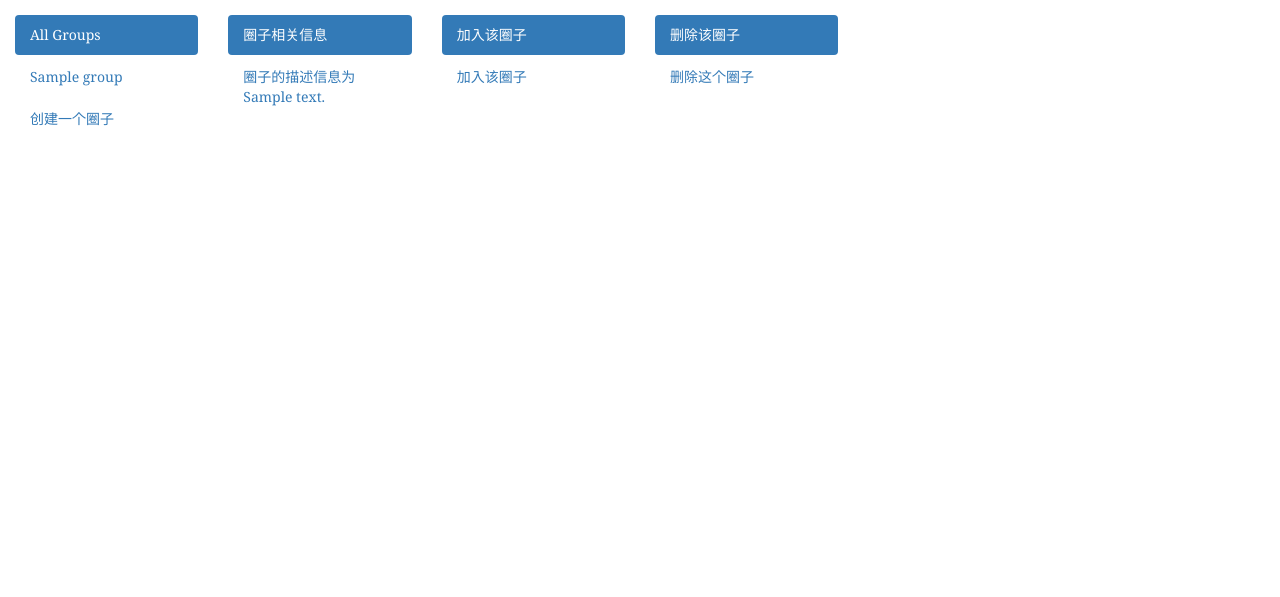
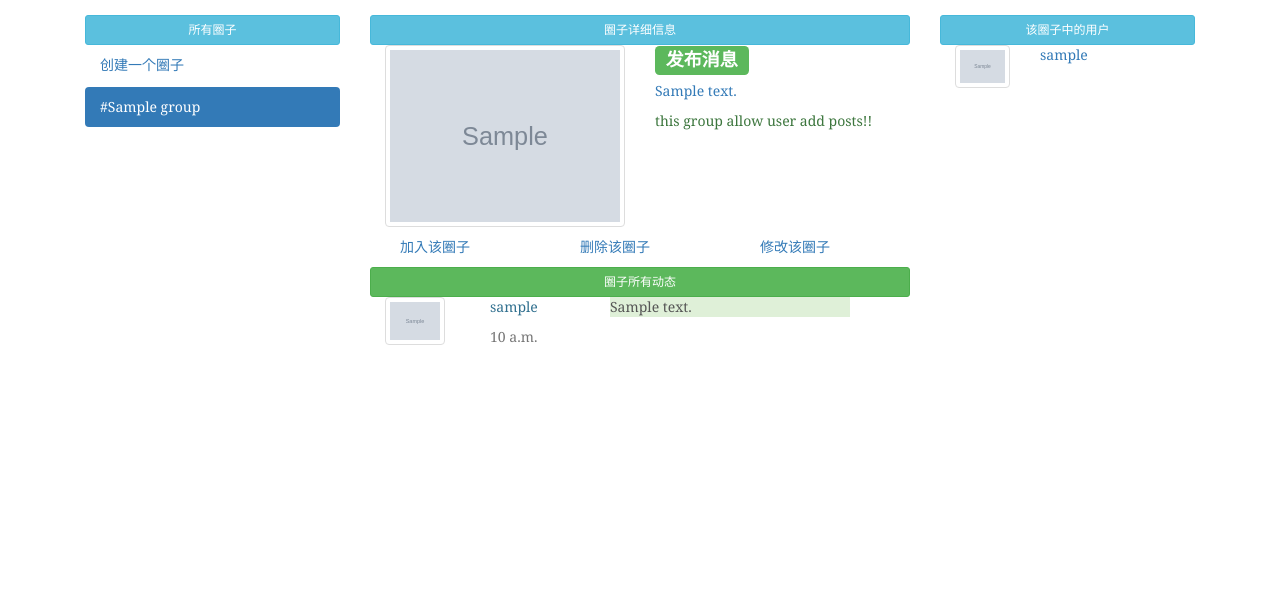
Before and after one commit to viciousstar/-, a Django app: page /groups/ in a window 1280 px wide. Shown: the part 51-648 px from the top of the page. Run offline with Django 3.2, Linux system fonts and the light colour scheme; tables that the repository leaves empty hold one stand-in row (Sample ...); some libraries are stand-ins or nearby versions; some web fonts are replaced.

Commit message:
优化界面

```diff
--- a/HIT_Groups/Groups/models.py
+++ b/HIT_Groups/Groups/models.py
@@ -1,6 +1,4 @@
 from django.db import models
-from django.forms import ModelForm
-from django.views.generic.edit import CreateView, UpdateView, DeleteView
 
 
 class Group(models.Model):
@@ -37,9 +35,3 @@ class Group(models.Model):
     def GetLastPost(group):
         post_list = group.post_group.all().order_by("-posted_time")
         return post_list
-
-
-class ContactForm(ModelForm):
-    class Meta:
-        model = Group
-        fields = ('image', 'name', 'description', 'tag', 'permit')
--- a/HIT_Groups/Groups/templates/Groups/GroupIndex.html
+++ b/HIT_Groups/Groups/templates/Groups/GroupIndex.html
@@ -5,81 +5,96 @@
 {% endblock headblock %}
 
 {% block content %}
-<div class="row">
-    <div class="col-md-2">
-        <ul class="nav nav-pills nav-stacked">
-            <li class="active">
-                <a href="#">All Groups</a>
-            </li>
-            {% if group_list %}
-            {% for group in group_list %}
-            <li><a href="{% url 'Groups:GroupDetail' group.id %}">{{ group.name }}</a></li>
+<div class="container">
+    <div class="row">
+        <div class="col-md-3">
+            <button type="button" class="btn btn-info btn-sm btn btn-primary btn-lg btn-block">所有圈子</button>
+            <ul class="nav nav-pills nav-stacked">
+                <li class="center-block"><a href="{% url 'Groups:GroupCreate' %}" class="center-block">创建一个圈子</a></li>
+                {% if group_list %}
+                {% for group in group_list %}
+                <li class="{%if group.id == cur_group.id %} active {%endif%}"><a
+                        href="{% url 'Groups:GroupsIndex' %}?group={{group.id}}">#{{group.name}}</a></li>
+                {% endfor %}
+                {% else %}
+                <p>No groups are available</p>
+                {% endif %}
+        </div>
+        <div class="col-md-6">
+            <button type="button" class="btn btn-info btn-sm btn btn-primary btn-lg btn-block">圈子详细信息</button>
+            <div class="row">
+                <div class="col-md-6">
+                    {% if cur_group %}
+                    <img src="{{ cur_group.image.url }}" height="200" class="img-thumbnail" alt="Responsive image">
+                    {% endif %}
+                </div>
+                <div class="col-md-6">
+                    <h3><span class="label label-success">{{cur_group.tag}}</span></h3>
+                    <p class="text-primary">{{cur_group.description}}</p>
+                    {% if cur_group.permit %}
+                    <p class="text-success">this group allow user add posts!!</p>
+                    {% else %}
+                    <p class="text-warning">this group doesn't allow user add posts!!</p>
+                    {% endif %}
+                </div>
+            </div>
+            <div class="row">
+                <div class="col-md-4">
+                    <ul class="nav nav-pills nav-stacked">
+                        <li class="center-block"><a href="{% url 'Groups:GroupAdd' cur_group.id %}"
+                                                    class="center-block">加入该圈子</a></li>
+                </div>
+                <div class="col-md-4">
+                    <ul class="nav nav-pills nav-stacked">
+                        <li class="center-block"><a href="{% url 'Groups:GroupDelete' cur_group.id %}"
+                                                    class="center-block">删除该圈子</a></li>
+                </div>
+                <div class="col-md-4">
+                    <ul class="nav nav-pills nav-stacked">
+                        <li class="center-block"><a href="{% url 'Groups:GroupModify' cur_group.id %}"
+                                                    class="center-block">修改该圈子</a></li>
+                </div>
+            </div>
+            <button type="button" class="btn btn-success btn-sm btn btn-primary btn-lg btn-block">圈子所有动态</button>
+            {% if posts %}
+            {% for post in posts %}
+            <div class="row">
+                <div class="col-md-2">
+                    <img src="{{post.author.avatar.url}}" class="img-thumbnail" alt="Responsive image">
+                </div>
+                <div class="col-md-3">
+                    <div class="row">
+                        <div class="col-md-4">
+                            <p class="text-info">{{post.author.username}}</p>
+                        </div>
+                    </div>
+                    <div class="row">
+                        <div class="col-md-12">
+                            <p class="text-muted">{{post.posted_time.time}}</p>
+                        </div>
+                    </div>
+                </div>
+                <div class="col-md-6 center-block">
+                    <p class="bg-success center-block">{{post.text}}</p>
+                </div>
+            </div>
             {% endfor %}
-            {% else %}
-            <p>No groups are available.</p>
             {% endif %}
-            <li><a href="{% url 'Groups:GroupCreate' %}">创建一个圈子</a></li>
-        </ul>
-    </div>
-    <div class="col-md-2">
-        <ul class="nav nav-pills nav-stacked">
-            <li class="active">
-                <a href="#">圈子相关信息</a>
-            </li>
-            {% if group_list %}
-            {% for group in group_list %}
-            <li><a href="#">圈子的描述信息为{{group.description}}</a></li>
+        </div>
+        <div class="col-md-3">
+            <button type="button" class="btn btn-info btn-sm btn btn-primary btn-lg btn-block">该圈子中的用户</button>
+            {%for u in cur_group.myuser_set.all %}
+                <div class="row">
+                    <div class="col-md-4">
+                        <img src="{{u.avatar.url}}" class="img-thumbnail" alt="Responsive image">
+                    </div>
+                    <div class="col-md-4">
+                        <a href="/users/{{user.id}}">{{u.username}}</a>
+                    </div>
+                </div>
             {% endfor %}
-            {% else %}
-            <p>No groups are available.</p>
-            {% endif %}
-        </ul>
-    </div>
-    <div class="col-md-2">
-        <ul class="nav nav-pills nav-stacked">
-            <li class="active">
-                <a href="#">加入该圈子</a>
-            </li>
-            {% if group_list %}
-            {% for group in group_list %}
-            <li><a href="{% url 'Groups:GroupAdd' group.id %}">加入该圈子</a></li>
-            {% endfor %}
-            {% else %}
-            <p>No groups are available.</p>
-            {% endif %}
-        </ul>
-    </div>
-    <div class="col-md-2">
-        <ul class="nav nav-pills nav-stacked">
-            <li class="active">
-                <a href="#">删除该圈子</a>
-            </li>
-            {% if group_list %}
-            {% for group in group_list %}
-            <li><a href="{% url 'Groups:GroupDelete' group.id %}">删除这个圈子</a></li>
-            {% endfor %}
-            {% else %}
-            <p>No groups are available.</p>
-            {% endif %}
-        </ul>
+        </div>
     </div>
 </div>
 
-</div>
-
-
 {% endblock content %}
-
-
-<!--{% if group_list %}-->
-<!--<ul>-->
-<!--{% for group in group_list %}-->
-<!--<li><a href="{% url 'Groups:GroupDetail' group.id %}">{{ group.name }}</a></li>-->
-<!--<a href="{% url 'Groups:GroupAdd' group.id %}">加入该圈子</a>-->
-<!--<a href="{% url 'Groups:GroupDelete' group.id %}">删除这个圈子</a>-->
-<!--{% endfor %}-->
-<!--</ul>-->
-<!--{% else %}-->
-<!--<p>No groups are available.</p>-->
-<!--{% endif %}-->
-<!--<a href="{% url 'Groups:GroupCreate' %}">创建一个圈子</a></li>-->
--- a/HIT_Groups/Groups/views.py
+++ b/HIT_Groups/Groups/views.py
@@ -1,13 +1,24 @@
 from django.http import HttpResponse, HttpResponseRedirect
 from django.shortcuts import render, get_object_or_404, render_to_response
 from django.utils import timezone
-from .models import Group, ContactForm
+from .models import Group
+from .forms import ContactForm
 from Users.models import UsersAndGroups, MyUser
 
 
-def GroupsIndex(request):
+def GroupsIndex(request,format=None):
     group_list = Group.objects.order_by('-update_time')
-    context = {'group_list': group_list}
+    posts = []
+    if group_list:
+        cur_group = group_list[0]
+        posts = cur_group.GetLastPost()
+    else:
+        cur_group = None
+    if request.user.is_authenticated():
+        if "group" in request.GET:
+            cur_group = Group.objects.get(pk=(int(request.GET["group"])))
+            posts = cur_group.GetLastPost()
+    context = {'group_list': group_list, 'cur_group': cur_group, 'posts': posts}
     return render(request, 'Groups/Groupindex.html', context)
 
 
```
Also changed, not shown: HIT_Groups/Groups/forms.py (added, +8 -0 lines), HIT_Groups/Groups/templates/Groups/GroupCreate.html (+7 -1 lines), HIT_Groups/Groups/migrations/0008_auto_20151222_2334.py (added), HIT_Groups/Groups/migrations/0009_auto_20151222_2336.py (added), HIT_Groups/Groups/migrations/0010_auto_20151222_2338.py (added), HIT_Groups/Groups/migrations/0011_auto_20151222_2342.py (added), HIT_Groups/Posts/migrations/0007_auto_20151222_2334.py (added), HIT_Groups/Posts/migrations/0008_auto_20151222_2336.py (added), HIT_Groups/Posts/migrations/0009_auto_20151222_2338.py (added), HIT_Groups/Posts/migrations/0010_auto_20151222_2342.py (added), HIT_Groups/Users/migrations/0006_auto_20151222_2334.py (added).
